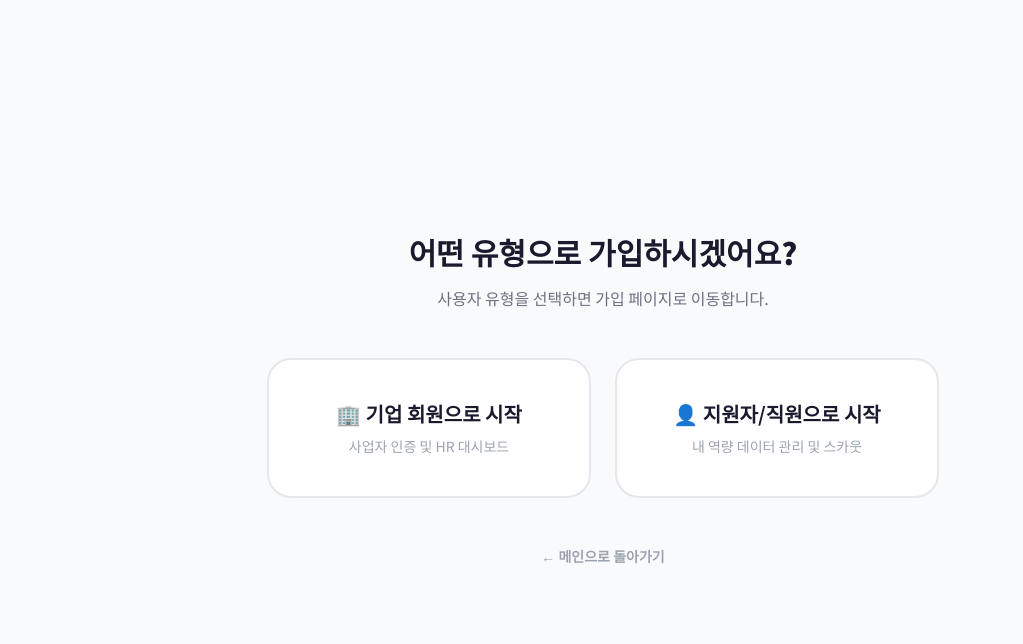
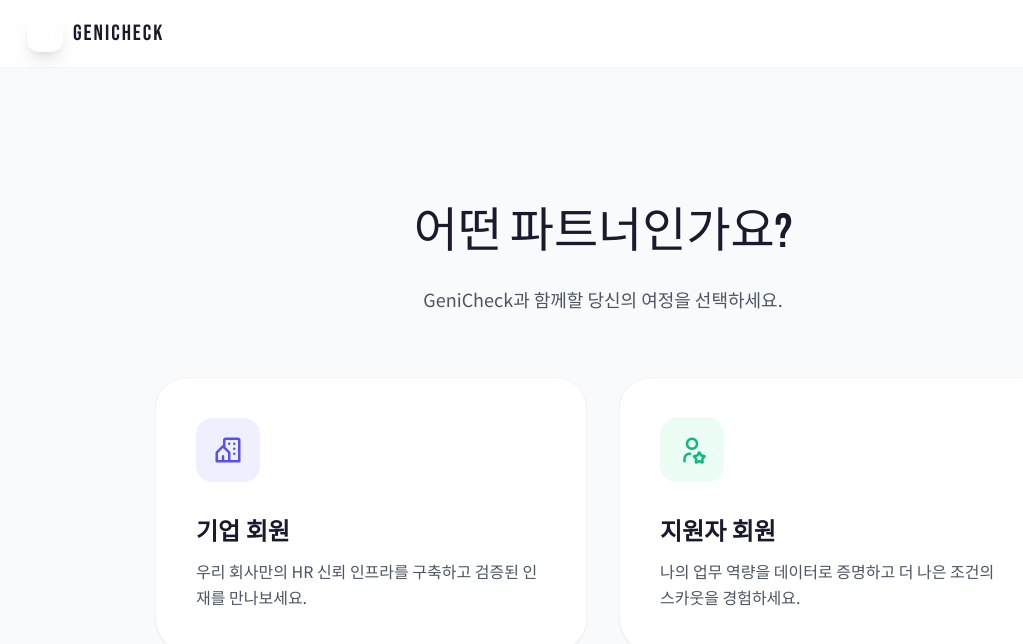
Before and after one commit to GeniCheck/Frontend, a React (Vite) app: page /signup in a window 1280 px wide. Shown: the top 644 px of the page, without its empty margins (37-1060 px from the left). Built offline with nearby package versions, Linux system fonts and the light colour scheme.

Commit message:
feat: implement role-based signup flow with themed UI/UX

```diff
--- a/src/assets/components/auth/ApplicantSignupForm.tsx
+++ b/src/assets/components/auth/ApplicantSignupForm.tsx
@@ -11,31 +11,53 @@ const ApplicantSignupForm: React.FC = () => {
     // API 명세서: POST /auth/applicant/signup
     await fetch("/auth/applicant/signup", {
       method: "POST",
+      headers: { "Content-Type": "application/json" },
       body: JSON.stringify(formData),
     });
   };
 
+  // 초록색 테마를 위한 공통 스타일
+  const inputClass =
+    "w-full p-4 bg-gray-50 border border-gray-100 rounded-2xl transition-all duration-300 outline-none focus:bg-white focus:border-[#10B981] focus:ring-4 focus:ring-[#10B981]/10";
+
   return (
-    <div className="max-w-[500px] space-y-6">
-      <h2 className="text-2xl font-black">지원자 회원가입</h2>
+    <div className="space-y-8 animate-in slide-in-from-bottom-4 duration-500">
+      <div className="space-y-2">
+        <h2 className="text-3xl font-black text-[#1A1A2E]">반갑습니다!</h2>
+        <p className="text-gray-500">
+          간편하게 가입하고 당신의 역량을 증명하세요.
+        </p>
+      </div>
+
+      <div className="space-y-4">
         <input
-        className="w-full p-4 border rounded-xl"
-        placeholder="이메일"
+          className={inputClass}
+          placeholder="이름을 입력해주세요"
+          onChange={(e) => setFormData({ ...formData, name: e.target.value })}
+        />
+        <input
+          className={inputClass}
+          placeholder="이메일을 입력해주세요"
           onChange={(e) => setFormData({ ...formData, email: e.target.value })}
         />
         <input
-        className="w-full p-4 border rounded-xl"
+          className={inputClass}
           type="password"
-        placeholder="비밀번호"
-        onChange={(e) => setFormData({ ...formData, password: e.target.value })}
+          placeholder="비밀번호를 설정해주세요"
+          onChange={(e) =>
+            setFormData({ ...formData, password: e.target.value })
+          }
         />
+      </div>
+
       <button
         onClick={handleSubmit}
-        className="w-full py-4 bg-[#5B50E8] text-white rounded-xl"
+        className="w-full py-4 bg-[#10B981] hover:bg-[#059669] active:scale-[0.98] transition-all text-white rounded-2xl font-bold shadow-lg shadow-[#10B981]/20"
       >
         지원자 가입 완료
       </button>
     </div>
   );
 };
+
 export default ApplicantSignupForm;
--- a/src/assets/pages/auth/SignupPage.tsx
+++ b/src/assets/pages/auth/SignupPage.tsx
@@ -5,67 +5,106 @@ import ApplicantSignupForm from "../../components/auth/ApplicantSignupForm";
 
 const SignupPage: React.FC = () => {
   const navigate = useNavigate();
-  // 명시적으로 'selection'을 초기값으로 설정
   const [step, setStep] = useState<"selection" | "company" | "applicant">(
     "selection",
   );
 
-  // 1. 유형 선택 화면
-  if (step === "selection") {
   return (
-      <div className="min-h-screen flex flex-col items-center justify-center p-8 bg-[#F9FAFB] font-sans">
-        <h1 className="text-3xl font-black text-[#1A1A2E] mb-4">
-          어떤 유형으로 가입하시겠어요?
+    <div className="min-h-screen bg-[#F9FAFB] font-sans text-[#1A1A2E] overflow-hidden">
+      {/* 1. 상단 네비게이션 바 */}
+      <nav className="h-[68px] flex items-center px-8 md:px-16 bg-white/80 backdrop-blur-md border-b border-gray-100 fixed w-full top-0 z-50">
+        <div
+          className="flex items-center gap-2.5 cursor-pointer"
+          onClick={() => navigate("/")}
+        >
+          <div className="w-9 h-9 bg-gradient-to-br from-[#5B50E8] to-[#8B5CF6] rounded-xl flex items-center justify-center shadow-lg">
+            <i className="ti ti-shield-check text-white text-xl"></i>
+          </div>
+          <span className="font-bebas text-[22px] tracking-[2px]">
+            GeniCheck
+          </span>
+        </div>
+      </nav>
+
+      {/* 2. 메인 컨텐츠 영역 */}
+      <main className="pt-32 pb-20 px-8 flex justify-center items-center min-h-screen">
+        {step === "selection" ? (
+          /* [유형 선택 단계] */
+          <div className="max-w-4xl w-full text-center animate-in fade-in duration-500">
+            <h1 className="text-[48px] font-bebas mb-4 text-[#1A1A2E]">
+              어떤 파트너인가요?
             </h1>
-        <p className="text-gray-500 mb-12">
-          사용자 유형을 선택하면 가입 페이지로 이동합니다.
+            <p className="text-[#4B5563] mb-16 text-lg">
+              GeniCheck과 함께할 당신의 여정을 선택하세요.
             </p>
 
-        <div className="flex gap-6 w-full max-w-2xl">
+            <div className="grid md:grid-cols-2 gap-8">
+              {/* 기업 회원 선택 카드 */}
               <button
                 onClick={() => setStep("company")}
-            className="flex-1 p-10 bg-white border-2 border-gray-200 rounded-3xl hover:border-[#5B50E8] hover:shadow-xl transition-all text-xl font-bold text-[#1A1A2E]"
+                className="relative group p-10 bg-white rounded-[32px] border border-gray-100 shadow-sm hover:shadow-2xl hover:border-[#5B50E8]/30 transition-all duration-500 text-left overflow-hidden"
               >
-            🏢 기업 회원으로 시작
-            <p className="text-sm font-normal text-gray-400 mt-2">
-              사업자 인증 및 HR 대시보드
+                <div className="absolute inset-0 bg-gradient-to-br from-[#5B50E8]/5 to-transparent opacity-0 group-hover:opacity-100 transition-opacity" />
+                <div className="w-16 h-16 bg-[#EEF0FF] text-[#5B50E8] rounded-2xl flex items-center justify-center text-3xl mb-8 group-hover:scale-110 transition-transform">
+                  <i className="ti ti-building-community"></i>
+                </div>
+                <h3 className="text-2xl font-black mb-3 group-hover:text-[#5B50E8] transition-colors">
+                  기업 회원
+                </h3>
+                <p className="text-[#4B5563] leading-relaxed">
+                  우리 회사만의 HR 신뢰 인프라를 구축하고 검증된 인재를
+                  만나보세요.
                 </p>
               </button>
 
+              {/* 지원자 회원 선택 카드 */}
               <button
                 onClick={() => setStep("applicant")}
-            className="flex-1 p-10 bg-white border-2 border-gray-200 rounded-3xl hover:border-[#5B50E8] hover:shadow-xl transition-all text-xl font-bold text-[#1A1A2E]"
+                className="relative group p-10 bg-white rounded-[32px] border border-gray-100 shadow-sm hover:shadow-2xl hover:border-[#10B981]/30 transition-all duration-500 text-left overflow-hidden"
               >
-            👤 지원자/직원으로 시작
-            <p className="text-sm font-normal text-gray-400 mt-2">
-              내 역량 데이터 관리 및 스카웃
+                <div className="absolute inset-0 bg-gradient-to-br from-[#10B981]/5 to-transparent opacity-0 group-hover:opacity-100 transition-opacity" />
+                <div className="w-16 h-16 bg-[#ECFDF5] text-[#10B981] rounded-2xl flex items-center justify-center text-3xl mb-8 group-hover:scale-110 transition-transform">
+                  <i className="ti ti-user-star"></i>
+                </div>
+                <h3 className="text-2xl font-black mb-3 group-hover:text-[#10B981] transition-colors">
+                  지원자 회원
+                </h3>
+                <p className="text-[#4B5563] leading-relaxed">
+                  나의 업무 역량을 데이터로 증명하고 더 나은 조건의 스카웃을
+                  경험하세요.
                 </p>
               </button>
             </div>
-
-        <button
-          onClick={() => navigate("/")}
-          className="mt-12 text-gray-400 hover:text-[#5B50E8] text-sm font-bold"
-        >
-          ← 메인으로 돌아가기
-        </button>
           </div>
-    );
-  }
-
-  // 2. 선택 후 가입 폼 렌더링
-  return (
-    <div className="min-h-screen bg-white p-8">
+        ) : (
+          /* [회원가입 폼 단계] */
+          <div className="w-full max-w-[500px] bg-white p-10 rounded-[32px] border border-gray-100 shadow-xl shadow-gray-200/50 animate-in zoom-in-95 duration-500">
             <button
               onClick={() => setStep("selection")}
-        className="text-gray-400 hover:text-[#1A1A2E] font-bold mb-8"
+              className="text-gray-400 hover:text-[#1A1A2E] text-sm font-bold mb-8 flex items-center gap-2"
             >
-        ← 유형 다시 선택
+              <i className="ti ti-arrow-left"></i> 돌아가기
             </button>
 
-      <div className="max-w-[600px] mx-auto">
-        {step === "company" ? <CompanySignupForm /> : <ApplicantSignupForm />}
+            <div className="mb-8">
+              <h2 className="text-3xl font-black mb-2">
+                {step === "company" ? "기업 회원가입" : "지원자 회원가입"}
+              </h2>
+              {/* 테마 컬러 변경: 기업은 보라색, 지원자는 초록색 */}
+              <div
+                className={`w-16 h-1 rounded-full ${step === "company" ? "bg-[#5B50E8]" : "bg-[#10B981]"}`}
+              />
             </div>
+
+            {/* 폼 렌더링 */}
+            {step === "company" ? (
+              <CompanySignupForm />
+            ) : (
+              <ApplicantSignupForm />
+            )}
+          </div>
+        )}
+      </main>
     </div>
   );
 };
```
Also changed, not shown: src/assets/components/auth/CompanySignupForm.tsx (+39 -61 lines). Lines whose indentation alone changed are shown as unchanged.
